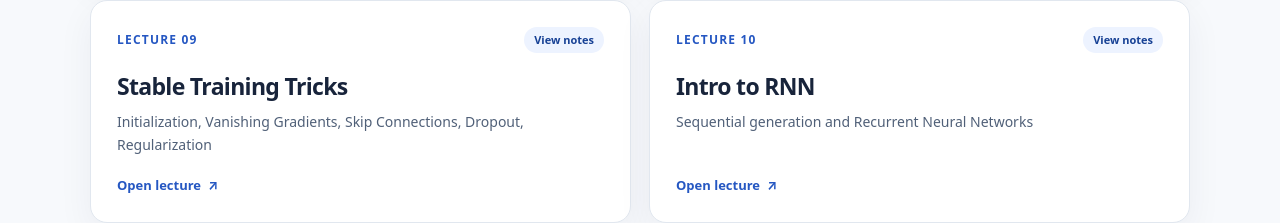
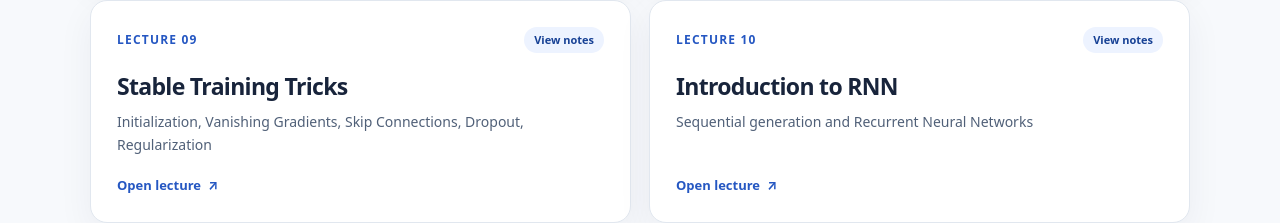
Before and after one commit to Man-isHa/PGDM, a plain HTML site: page index.html in a window 1280 px wide. Shown: the part 1722-1945 px from the top of the page. Drawn offline with Linux system fonts and the light colour scheme.

Commit message:
Update lecture title from 'Intro' to 'Introduction'

```diff
--- a/index.html
+++ b/index.html
@@ -209,7 +209,7 @@
             <span class="lecture-number">Lecture 10</span>
             <span class="tag">View notes</span>
           </div>
-          <h3>Intro to RNN</h3>
+          <h3>Introduction to RNN</h3>
           <p class="desc">Sequential generation and Recurrent Neural Networks</p>
           <div class="lecture-bottom">Open lecture <span aria-hidden="true">↗</span></div>
         </a>
```
